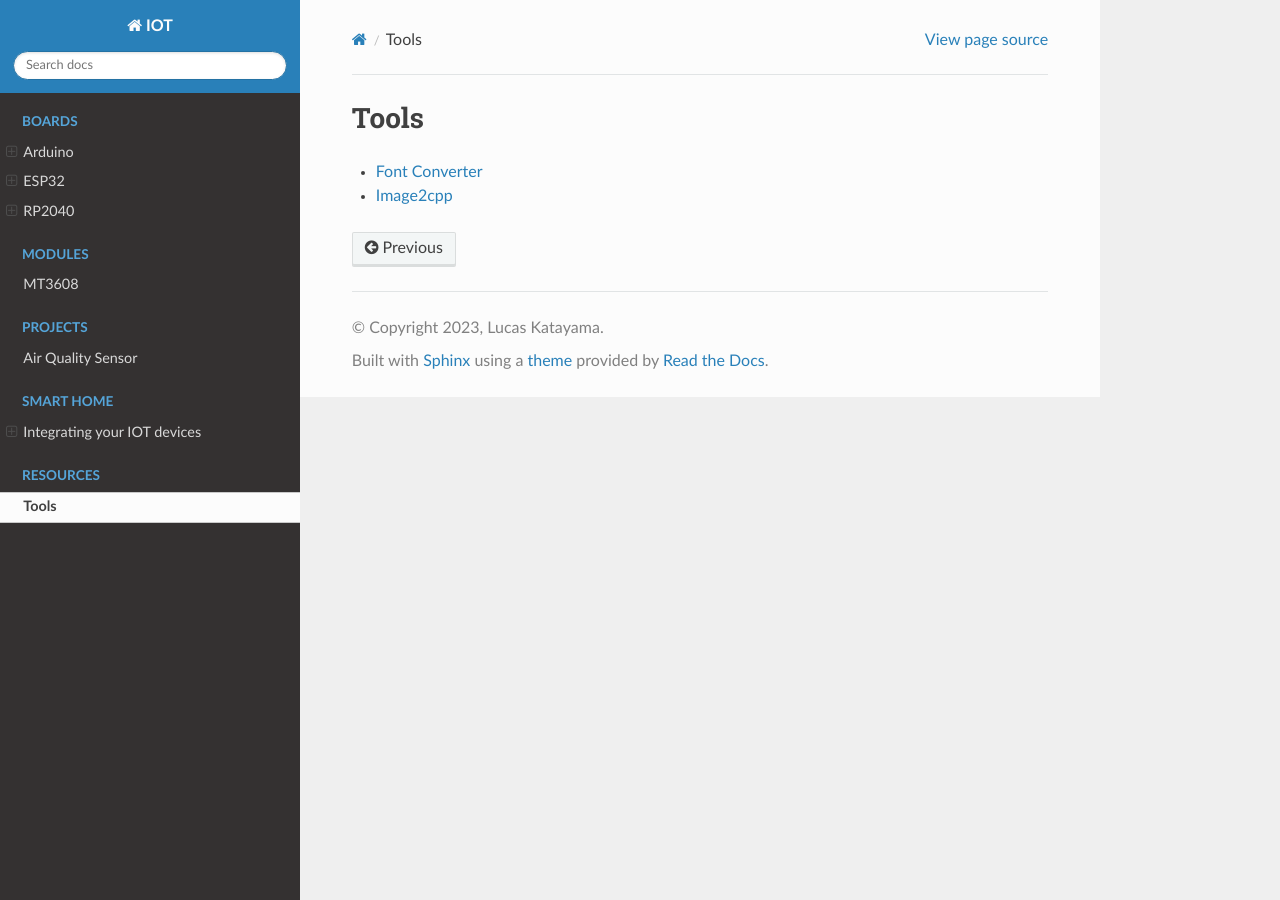
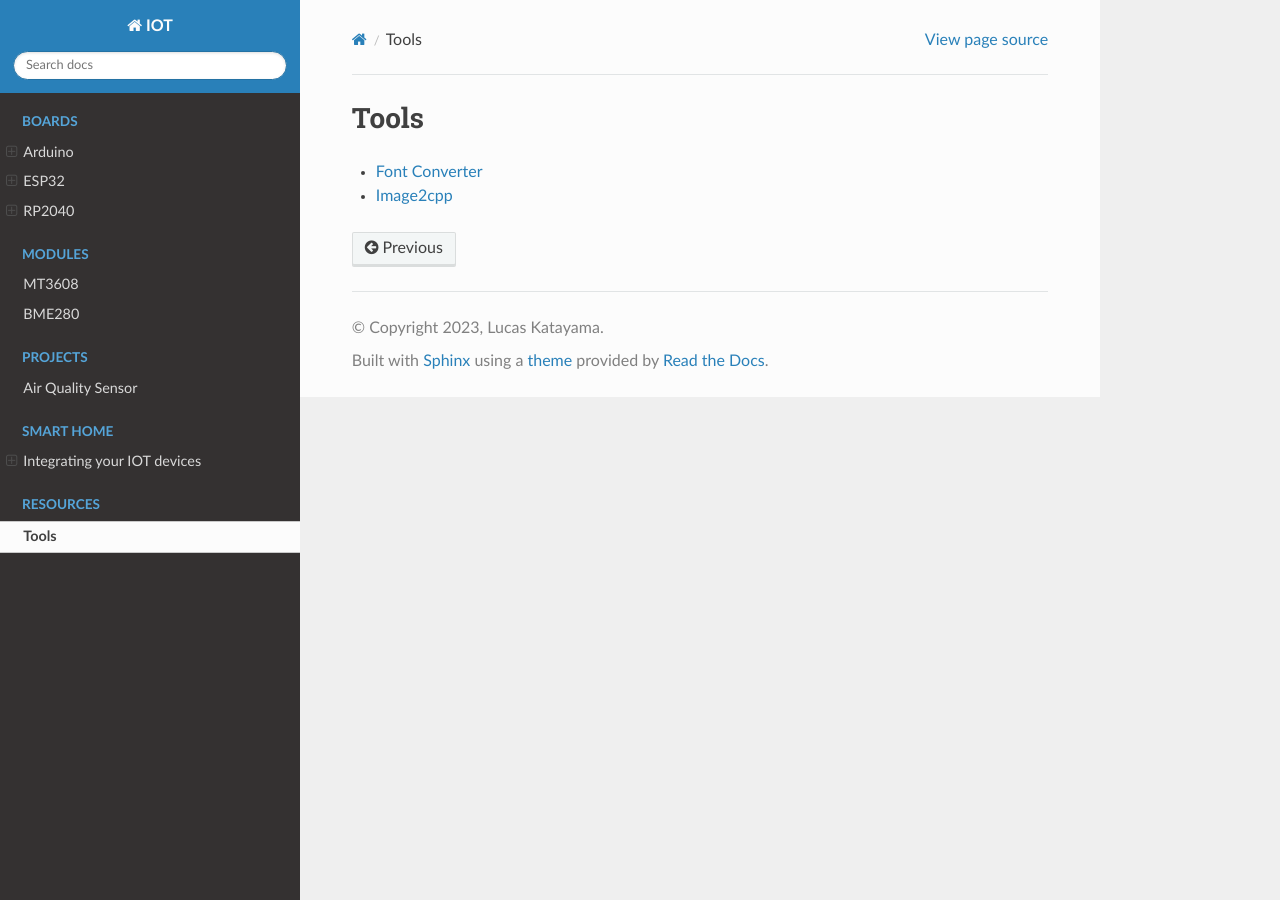
Before and after one commit to lucaskatayama/learn-iot, a Sphinx documentation site: the page built from docs/source/tools.rst, in a window 1280 px wide. Built offline with Sphinx 7.4.7 and the Read the Docs theme 2.0.0, drawn with Linux system fonts in a browser that asks for light colours.

Commit message:
docs: bme280

```diff
--- a/docs/source/index.rst
+++ b/docs/source/index.rst
@@ -24,6 +24,7 @@
    :caption: Modules
 
    modules/MT3608
+   modules/BME280
 
 .. toctree::
    :hidden:
--- /dev/null
+++ b/docs/source/modules/BME280.md
@@ -0,0 +1,5 @@
+# BME280
+
+- Temperature
+- Humidity
+- Pressure
```
